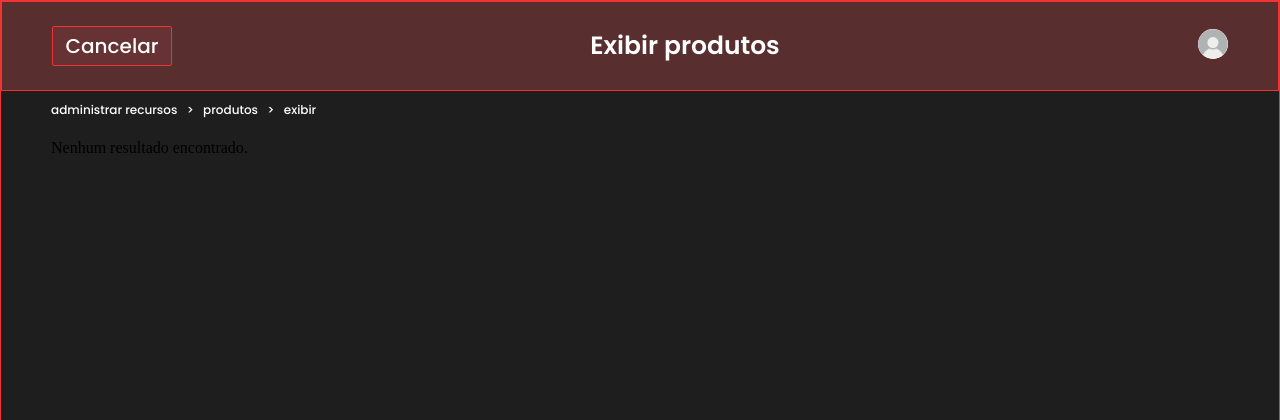
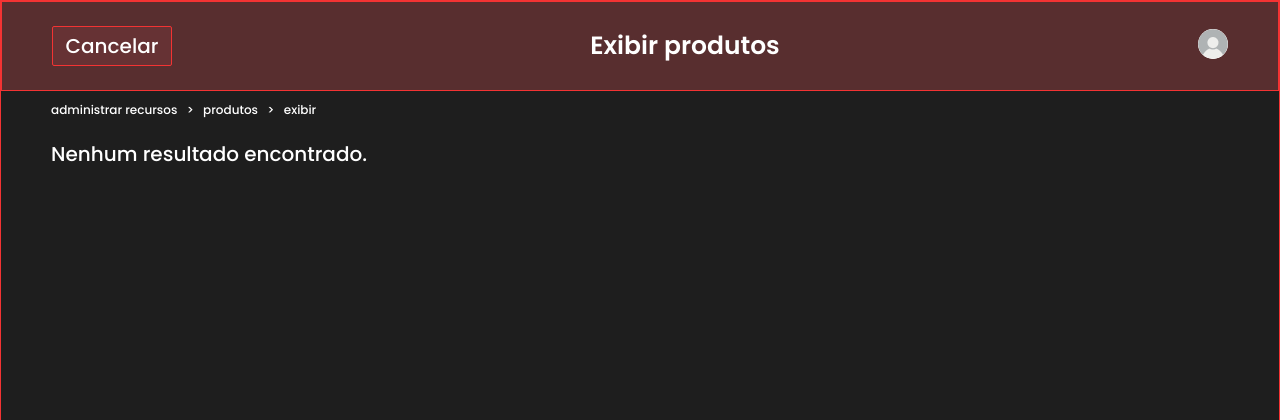
Before and after one commit to phsilvacabral/kabo, a PHP site: page /admin/produtos/exibir/index.php in a window 1280 px wide. Shown: the top 420 px of the page. Run offline with PHP 8.4, Linux system fonts and the light colour scheme; the visitor is signed in with stand-in values (Sample User, id 1); data that the repository does not hold is empty.

Commit message:
Css da mensagem do perigo

```diff
--- a/admin/style.css
+++ b/admin/style.css
@@ -198,6 +198,18 @@ main{
     align-items: start;
     width: 100%;
 
+}
+
+.avisoPerigoso {
+    display: flex;
+    justify-content: center;
+    width: 100%;
+}
+
+#avisoPesquisa {
+    font-family: 'poppins_medio';
+    font-size: 20px;
+    color: white;
 }
 
 .caixa_produto{
```
